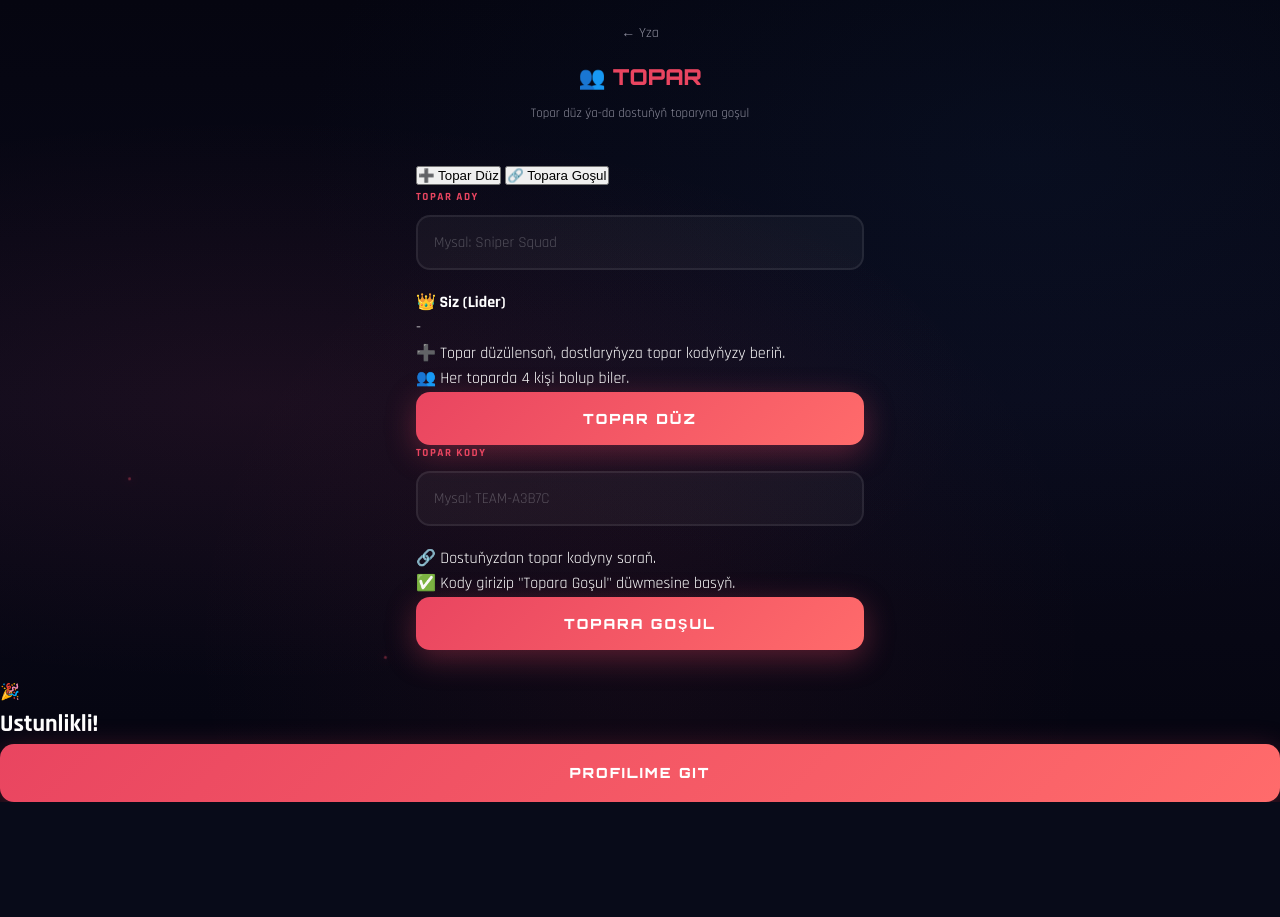
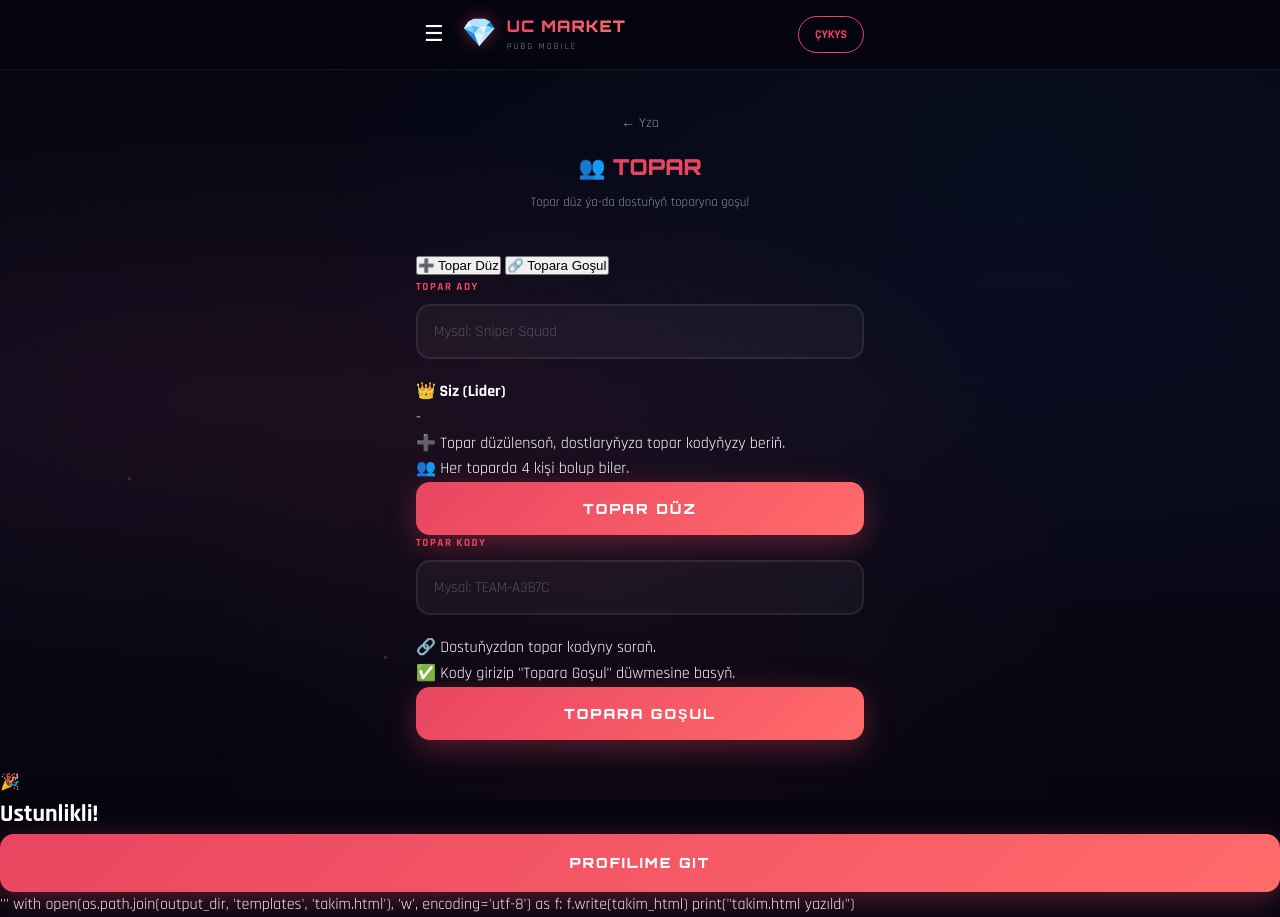
Before and after one commit to kemabr/Turnir-tazesi, a Python web app: template templates/takim.html in a window 1280 px wide. Before the commit the page ends 802 px from the top, so only its background shows below. Run offline with Jinja, Linux system fonts and the light colour scheme; the template is opened without the code that fills it, so the values that code supplies are empty.

Commit message:
Update HTML template for UC Market page

```diff
--- a/templates/takim.html
+++ b/templates/takim.html
@@ -2,8 +2,8 @@
 <html lang="tk">
 <head>
     <meta charset="UTF-8">
-    <meta name="viewport" content="width=device-width, initial-scale=1.0">
-    <title>Toparym - PUBG Turnuvasy</title>
+    <meta name="viewport" content="width=device-width, initial-scale=1.0, maximum-scale=1.0, user-scalable=no">
+    <title>Toparym - UC Market</title>
     <link rel="stylesheet" href="{{ url_for('static', filename='css/style.css') }}">
     <link href="https://fonts.googleapis.com/css2?family=Orbitron:wght@400;700;900&family=Rajdhani:wght@400;500;700&display=swap" rel="stylesheet">
 </head>
@@ -12,7 +12,37 @@
         <div class="particle"></div>
         <div class="particle"></div>
         <div class="particle"></div>
+        <div class="particle"></div>
+        <div class="particle"></div>
     </div>
+
+    <!-- Navbar -->
+    <nav class="top-navbar">
+        <div class="navbar-content">
+            <div class="logo-section">
+                <div class="category-menu">
+                    <button class="menu-toggle" onclick="toggleMenu()">☰</button>
+                    <div class="menu-dropdown" id="menu-dropdown">
+                        <a href="/duzgunler"><span>📋</span> Düzgünler</a>
+                        <a href="/bayraklar"><span>🏆</span> Baýraklar</a>
+                        <a href="/turnir-maglumatlary"><span>📅</span> Turnir Maglumatlary</a>
+                        <a href="/takim/{{ katilimci['referans_kodu'] }}"><span>👥</span> Topar Gurmak</a>
+                        <div class="menu-divider"></div>
+                        <a href="/profil/{{ katilimci['referans_kodu'] }}"><span>👤</span> Profilim</a>
+                        <a href="/cikis"><span>🚪</span> Çykyş</a>
+                    </div>
+                </div>
+                <span class="logo-icon">💎</span>
+                <div class="logo-text">
+                    <h1>UC MARKET</h1>
+                    <p>PUBG MOBILE</p>
+                </div>
+            </div>
+            <div class="auth-section">
+                <a href="/cikis" class="btn-auth btn-auth-login">ÇYKYS</a>
+            </div>
+        </div>
+    </nav>
 
     <div class="container">
         <header class="form-header">
@@ -75,6 +105,17 @@
     </div>
 
     <script>
+        function toggleMenu() {
+            document.getElementById('menu-dropdown').classList.toggle('active');
+        }
+        document.addEventListener('click', function(e) {
+            const menu = document.getElementById('menu-dropdown');
+            const toggle = document.querySelector('.menu-toggle');
+            if (!menu.contains(e.target) && e.target !== toggle) {
+                menu.classList.remove('active');
+            }
+        });
+
         function showTab(tab) {
             document.querySelectorAll('.tab-content').forEach(t => t.classList.remove('active'));
             document.querySelectorAll('.tab-btn').forEach(t => t.classList.remove('active'));
@@ -133,4 +174,9 @@
         });
     </script>
 </body>
-</html>
+</html>'''
+
+with open(os.path.join(output_dir, 'templates', 'takim.html'), 'w', encoding='utf-8') as f:
+    f.write(takim_html)
+
+print("takim.html yazıldı")
```
